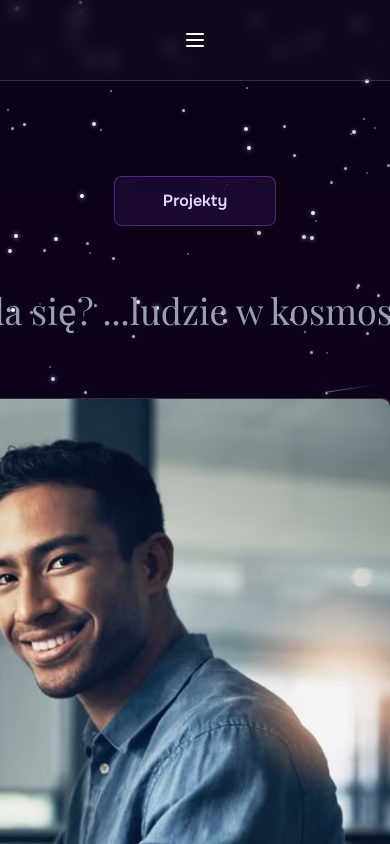
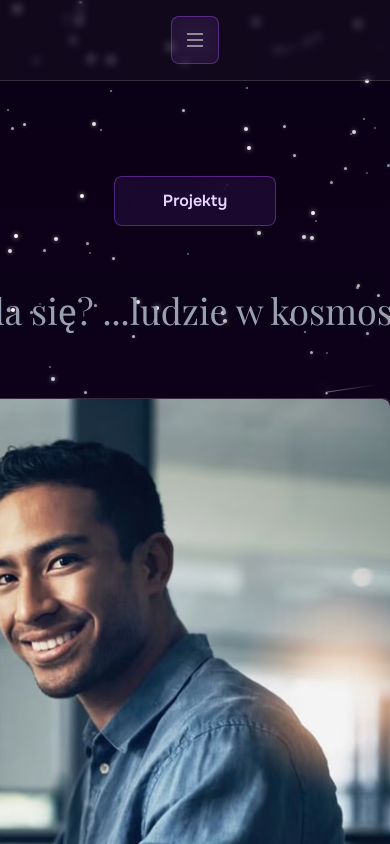
Before and after one commit to WiktorWijata/Portfolio, a React (Vite) app in the folder Source/Portfolio.Web/ClientApp/: page / in a window 390 px wide. Shown: the top 844 px of the page. Built offline with nearby package versions, Linux system fonts and the light colour scheme; a web font is replaced by a local one.

Commit message:
#24 navbar refactoring

```diff
--- a/Source/Portfolio.Web/ClientApp/src/components/Contact.tsx
+++ b/Source/Portfolio.Web/ClientApp/src/components/Contact.tsx
@@ -2,6 +2,7 @@ import { useState } from 'react';
 import type { FormEvent } from 'react';
 import { SectionTitle, Tile, IconButton, Input, Textarea, Button, Icon, IconName, IconSize } from '../design-system/components';
 import { useScrollReveal } from '../design-system/hooks';
+import { colors } from '../design-system/tokens';
 import { IconButtonSize } from '../design-system/components/IconButton/IconButton.consts';
 
 function Contact() {
@@ -105,8 +106,8 @@ function Contact() {
           <div
             className="rounded-lg p-8 backdrop-blur-sm overflow-visible"
             style={{
-              border: '1px solid rgba(255, 248, 231, 0.15)',
-              backgroundColor: 'rgba(255, 248, 231, 0.03)'
+              border: `1px solid ${colors.neutral.border}`,
+              backgroundColor: colors.neutral.bg
             }}
           >
             <form onSubmit={handleSubmit} className="space-y-5">
--- a/Source/Portfolio.Web/ClientApp/src/components/Education.tsx
+++ b/Source/Portfolio.Web/ClientApp/src/components/Education.tsx
@@ -1,4 +1,5 @@
 import { useScrollReveal, fadeInStagger } from '../design-system/hooks';
+import { colors } from '../design-system/tokens';
 import { education } from '../data';
 
 function Education() {
@@ -54,8 +55,8 @@ function Education() {
                 <div
                   className="p-6 rounded-lg backdrop-blur-sm transition-all duration-500 relative"
                   style={{
-                    border: '1px solid rgba(255, 248, 231, 0.15)',
-                    backgroundColor: 'rgba(255, 248, 231, 0.03)',
+                    border: `1px solid ${colors.neutral.border}`,
+                    backgroundColor: colors.neutral.bg,
                     ...fadeInStagger(index, { staggerDelay: 0.2, duration: 0.6 }),
                     transform: 'translateZ(0)',
                     WebkitTransform: 'translateZ(0)',
@@ -65,8 +66,8 @@ function Education() {
                   <span
                     className="absolute top-4 right-4 text-gray-300 text-sm font-semibold px-2 py-1 rounded backdrop-blur-sm"
                     style={{
-                      border: '1px solid rgba(255, 248, 231, 0.15)',
-                      backgroundColor: 'rgba(255, 248, 231, 0.03)'
+                      border: `1px solid ${colors.neutral.border}`,
+                      backgroundColor: colors.neutral.bg
                     }}
                   >
                     {edu.period}
--- a/Source/Portfolio.Web/ClientApp/src/components/Navigation.tsx
+++ b/Source/Portfolio.Web/ClientApp/src/components/Navigation.tsx
@@ -1,6 +1,8 @@
 import { useState } from 'react';
-import { Select, Icon, IconName, IconSize } from '../design-system/components';
+import { Select, Icon, IconName, IconSize, Link, LinkVariant, IconButton } from '../design-system/components';
 import type { SelectOption } from '../design-system/components';
+import { IconButtonSize } from '../design-system/components/IconButton/IconButton.consts';
+import { colors } from '../design-system/tokens';
 
 function Navigation() {
   const [isMobileMenuOpen, setIsMobileMenuOpen] = useState(false);
@@ -30,10 +32,12 @@ function Navigation() {
 
   return (
     <nav
-      className="fixed top-0 left-0 right-0 z-50 backdrop-blur-sm transition-all duration-300"
+      className="fixed top-0 left-0 right-0 z-50 transition-all duration-300"
       style={{
-        borderBottom: '1px solid rgba(255, 248, 231, 0.15)',
-        backgroundColor: 'rgba(255, 248, 231, 0.03)'
+        borderBottom: `1px solid ${colors.neutral.border}`,
+        backgroundColor: colors.neutral.bg,
+        backdropFilter: 'blur(4px)',
+        WebkitBackdropFilter: 'blur(4px)'
       }}
     >
       <div className="container mx-auto px-6">
@@ -41,14 +45,13 @@ function Navigation() {
           {/* Desktop Navigation - wyśrodkowane */}
           <div className="hidden md:flex items-center gap-8">
             {navLinks.map((link) => (
-              <a
+              <Link
                 key={link.href}
                 href={link.href}
                 onClick={(e) => handleNavClick(e, link.href)}
-                className="text-gray-400 hover:text-gray-300 transition-colors font-medium"
               >
                 {link.label}
-              </a>
+              </Link>
             ))}
           </div>
 
@@ -63,47 +66,38 @@ function Navigation() {
           </div>
 
           {/* Mobile Menu Button */}
-          <button
+          <IconButton
             onClick={() => setIsMobileMenuOpen(!isMobileMenuOpen)}
-            className="md:hidden text-white focus:outline-none"
+            size={IconButtonSize.MEDIUM}
+            className="md:hidden"
           >
-            <svg
-              className="w-6 h-6"
-              fill="none"
-              stroke="currentColor"
-              viewBox="0 0 24 24"
-            >
-              {isMobileMenuOpen ? (
-                <path
-                  strokeLinecap="round"
-                  strokeLinejoin="round"
-                  strokeWidth={2}
-                  d="M6 18L18 6M6 6l12 12"
-                />
-              ) : (
-                <path
-                  strokeLinecap="round"
-                  strokeLinejoin="round"
-                  strokeWidth={2}
-                  d="M4 6h16M4 12h16M4 18h16"
-                />
-              )}
-            </svg>
-          </button>
+            <Icon
+              name={isMobileMenuOpen ? IconName.CLOSE : IconName.MENU}
+              size={IconSize.MD}
+            />
+          </IconButton>
         </div>
 
         {/* Mobile Menu */}
         {isMobileMenuOpen && (
-          <div className="md:hidden py-4 bg-black/95 backdrop-blur-sm">
+          <div
+            className="md:hidden py-4"
+            style={{
+              backgroundColor: colors.neutral.bgDarkest,
+              backdropFilter: 'blur(4px)',
+              WebkitBackdropFilter: 'blur(4px)'
+            }}
+          >
             {navLinks.map((link) => (
-              <a
+              <Link
                 key={link.href}
                 href={link.href}
                 onClick={(e) => handleNavClick(e, link.href)}
-                className="block py-2 text-gray-300 hover:text-[#9ca3af] transition-colors"
+                className="block py-2"
+                variant={LinkVariant.TEXT}
               >
                 {link.label}
-              </a>
+              </Link>
             ))}
           </div>
         )}
--- a/Source/Portfolio.Web/ClientApp/src/design-system/components/Icon/Icon.types.ts
+++ b/Source/Portfolio.Web/ClientApp/src/design-system/components/Icon/Icon.types.ts
@@ -10,7 +10,8 @@ export const IconName = {
   CHEVRON_LEFT: 'chevron-left',
   CHEVRON_RIGHT: 'chevron-right',
   CHEVRON_UP: 'chevron-up',
-  MENU: 'menu'
+  MENU: 'menu',
+  CLOSE: 'close'
 } as const;
 
 export type IconNameType = typeof IconName[keyof typeof IconName];
--- /dev/null
+++ b/Source/Portfolio.Web/ClientApp/src/design-system/components/Link/Link.consts.ts
@@ -0,0 +1,11 @@
+export const LinkVariant = {
+  NAV: 'NAV',
+  TEXT: 'TEXT',
+} as const;
+
+export type LinkVariantType = typeof LinkVariant[keyof typeof LinkVariant];
+
+export const linkVariantClasses: Record<LinkVariantType, string> = {
+  [LinkVariant.NAV]: 'font-medium',
+  [LinkVariant.TEXT]: '',
+};
--- /dev/null
+++ b/Source/Portfolio.Web/ClientApp/src/design-system/components/Link/Link.tsx
@@ -0,0 +1,22 @@
+import type { LinkProps } from './Link.types';
+import { LinkVariant, linkVariantClasses } from './Link.consts';
+
+export function Link({
+  children,
+  href,
+  className = '',
+  variant = LinkVariant.NAV,
+  ...props
+}: LinkProps) {
+  const baseClasses = 'text-gray-400 hover:text-gray-300 transition-colors';
+
+  return (
+    <a
+      href={href}
+      className={`${baseClasses} ${linkVariantClasses[variant]} ${className}`}
+      {...props}
+    >
+      {children}
+    </a>
+  );
+}
--- /dev/null
+++ b/Source/Portfolio.Web/ClientApp/src/design-system/components/Link/index.ts
@@ -0,0 +1,4 @@
+export { Link } from './Link';
+export type { LinkProps } from './Link.types';
+export { LinkVariant } from './Link.consts';
+export type { LinkVariantType } from './Link.consts';
--- a/Source/Portfolio.Web/ClientApp/src/design-system/components/index.ts
+++ b/Source/Portfolio.Web/ClientApp/src/design-system/components/index.ts
@@ -10,3 +10,5 @@ export { Timeline } from './Timeline';
 export { TimelineItem } from './Timeline/TimelineItem';
 export { Select } from './Select';
 export type { SelectProps, SelectOption } from './Select';
+export { Link, LinkVariant } from './Link';
+export type { LinkProps, LinkVariantType } from './Link';
--- a/Source/Portfolio.Web/ClientApp/src/design-system/tokens/colors.ts
+++ b/Source/Portfolio.Web/ClientApp/src/design-system/tokens/colors.ts
@@ -17,6 +17,7 @@ export const colors = {
     bg: 'rgba(255, 248, 231, 0.03)',
     bgDark: 'rgba(0, 0, 0, 0.3)',
     bgDarkFocus: 'rgba(0, 0, 0, 0.5)',
+    bgDarkest: 'rgba(0, 0, 0, 0.95)',
   },
 
   // Text
```
Also changed, not shown: Source/Portfolio.Web/ClientApp/src/components/Footer.tsx (+10 -10 lines), Source/Portfolio.Web/ClientApp/src/components/Skills.tsx (+5 -4 lines), Source/Portfolio.Web/ClientApp/src/design-system/components/Link/Link.types.ts (added, +9 -0 lines), Source/Portfolio.Web/ClientApp/src/design-system/assets/icons/close.svg (added).
